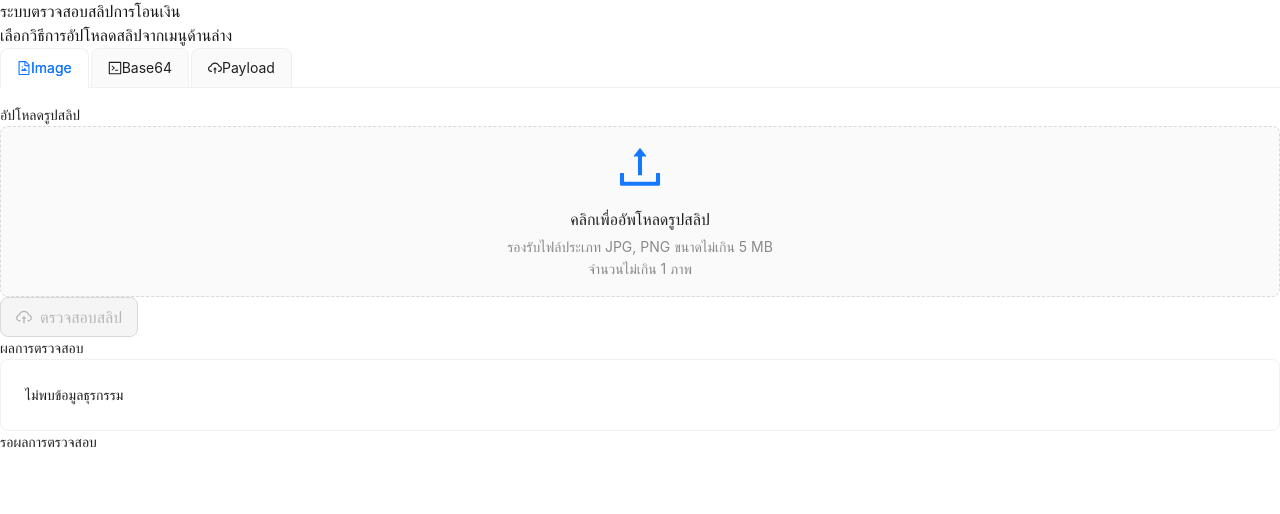
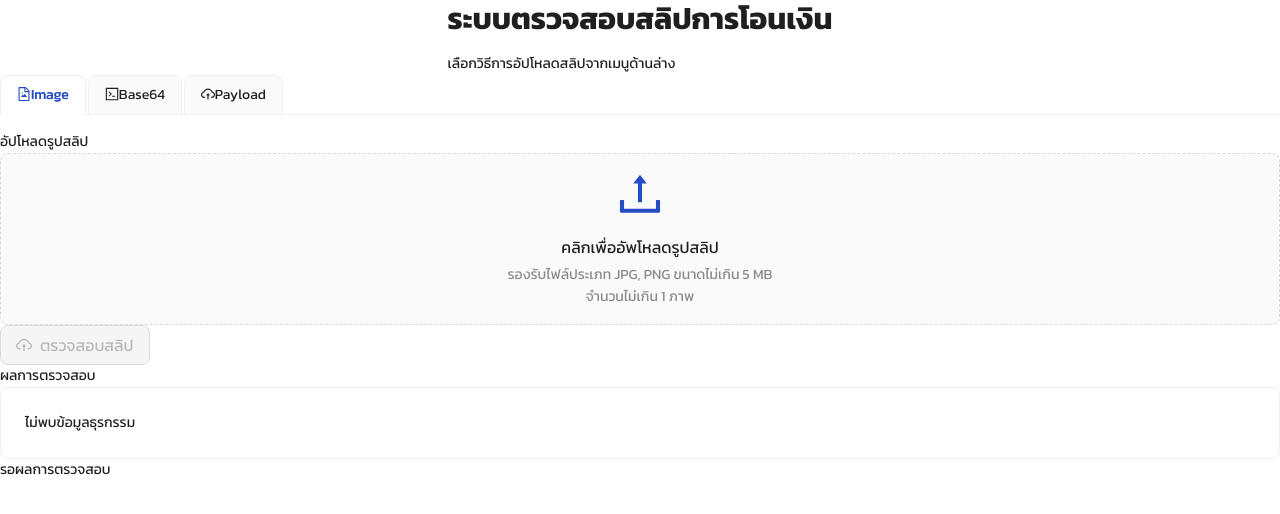
Before and after one commit to DevRickLoll/nextjs-easy-slip-verify, a Next.js app: page / in a window 1280 px wide. Shown: the top 514 px of the page. Built offline with nearby package versions, Linux system fonts and the light colour scheme.

Commit message:
fix font

```diff
--- a/src/app/layout.tsx
+++ b/src/app/layout.tsx
@@ -1,17 +1,13 @@
-import '@ant-design/v5-patch-for-react-19';
-import type {Metadata} from "next";
-import {Geist, Geist_Mono} from "next/font/google";
+import "@ant-design/v5-patch-for-react-19";
+import type { Metadata } from "next";
+import { Kanit } from "next/font/google";
 import "./globals.css";
-import {Providers} from "@/app/provider";
+import { Providers } from "@/app/provider";
 
-const geistSans = Geist({
-	variable: "--font-geist-sans",
-	subsets: ["latin"],
-});
-
-const geistMono = Geist_Mono({
-	variable: "--font-geist-mono",
-	subsets: ["latin"],
+const kanit = Kanit({
+  subsets: ["thai"],
+  variable: "--kanit-font",
+  weight: ["300", "400", "700"],
 });
 
 export const metadata: Metadata = {
@@ -26,9 +22,7 @@ export default function RootLayout({
 }>) {
   return (
     <html lang="en">
-		<body
-			className={`${geistSans.variable} ${geistMono.variable} antialiased`}
-		>
+      <body className={kanit.variable}>
         <Providers>{children}</Providers>
       </body>
     </html>
--- a/src/app/page.tsx
+++ b/src/app/page.tsx
@@ -48,8 +48,14 @@ export default function Home() {
       <div className="max-w-4xl mx-auto">
         <div className="bg-white rounded-xl shadow-lg overflow-hidden p-4">
           <div className="p-6 border-b border-gray-200">
-            <h1 className="text-3xl font-bold text-center text-gray-800">ระบบตรวจสอบสลิปการโอนเงิน</h1>
-            <p className="text-center text-gray-500 mt-2">เลือกวิธีการอัปโหลดสลิปจากเมนูด้านล่าง</p>
+            <Row justify="center">
+              <Col>
+                <Title level={2} className="text-center text-gray-800">
+                  ระบบตรวจสอบสลิปการโอนเงิน
+                </Title>
+                <Text className="block text-center text-gray-500">เลือกวิธีการอัปโหลดสลิปจากเมนูด้านล่าง</Text>
+              </Col>
+            </Row>
           </div>
           <Tabs activeKey={activeTab} onChange={setActiveTab} items={items} className="p-4" type="card" />
         </div>
--- a/src/app/provider.tsx
+++ b/src/app/provider.tsx
@@ -2,7 +2,7 @@
 
 import locale from "antd/locale/th_TH";
 import AntdRegistry from "@/app/antdRegistry";
-import {ConfigProvider} from "antd";
+import { ConfigProvider } from "antd";
 import "dayjs/locale/th";
 import buddhistEra from "dayjs/plugin/buddhistEra";
 import dayjs from "dayjs";
@@ -10,14 +10,20 @@ import dayjs from "dayjs";
 dayjs.locale("th");
 dayjs.extend(buddhistEra);
 
-
-export function Providers({children}: { children: React.ReactNode }) {
+export function Providers({ children }: { children: React.ReactNode }) {
   return (
     <AntdRegistry>
-			<ConfigProvider locale={locale} >
+      <ConfigProvider
+        locale={locale}
+        theme={{
+          token: {
+            fontFamily: "Kanit",
+            colorPrimary: "#244cc3",
+          },
+        }}
+      >
         {children}
       </ConfigProvider>
     </AntdRegistry>
-
   );
 }
```
Lines whose indentation alone changed are shown as unchanged.
